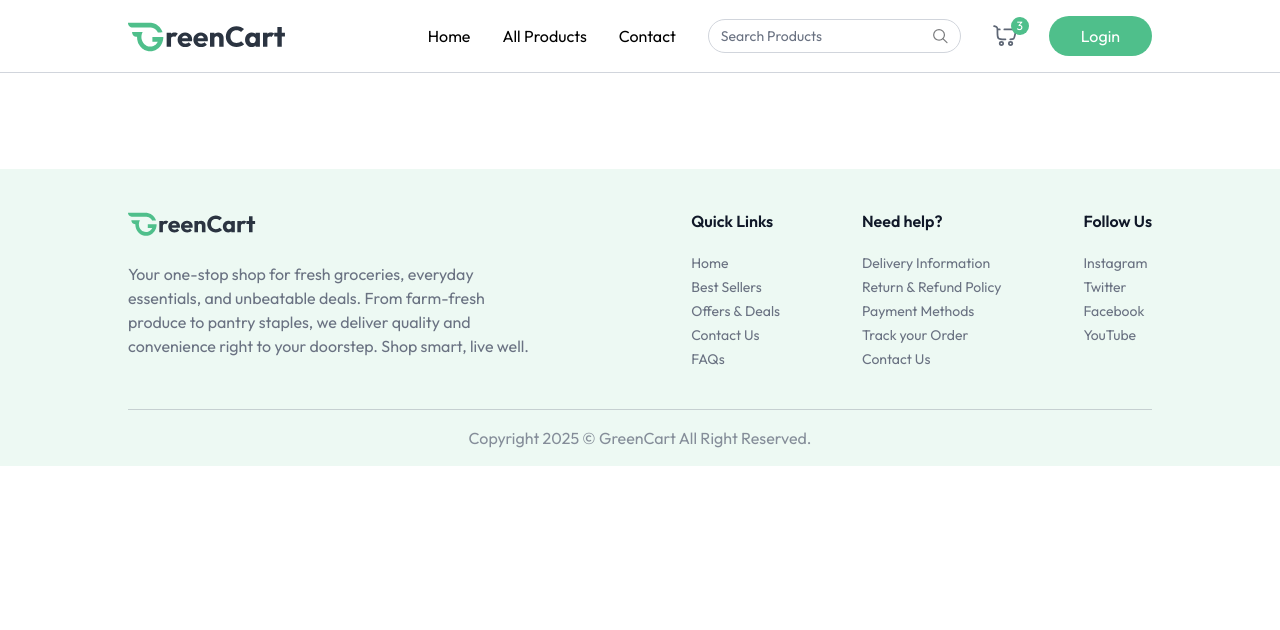
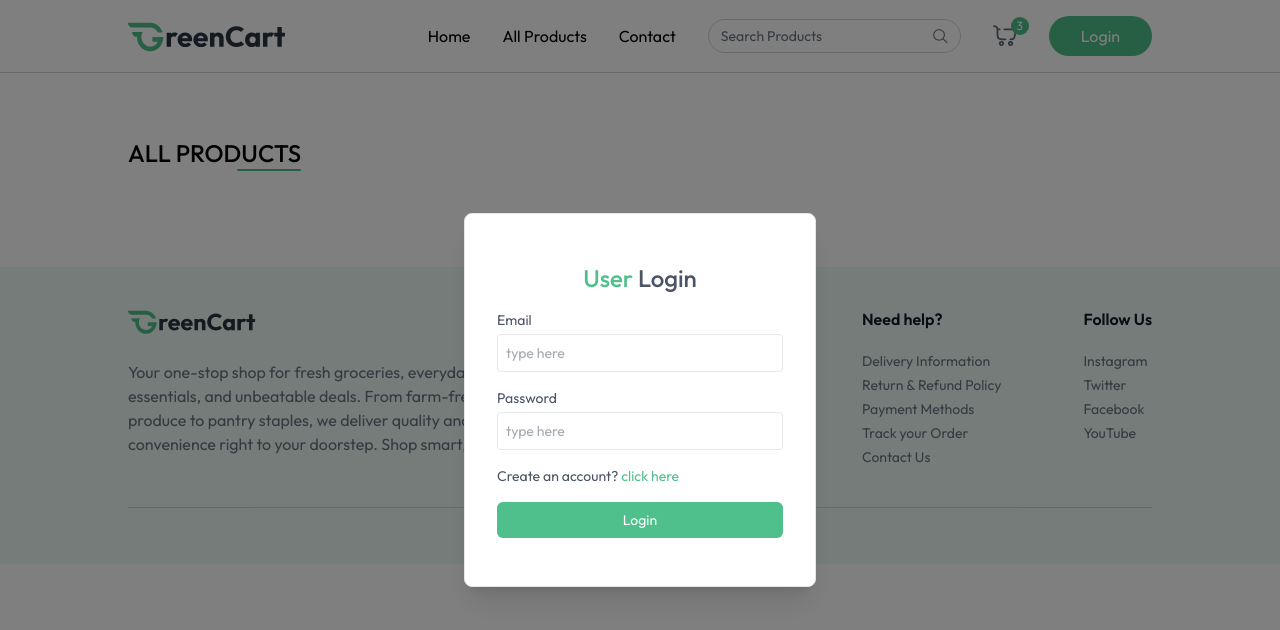
Before and after one commit to kaveeshahq/greencart, a React (Vite) app in the folder client/: page /products in a window 1280 px wide. Both pictures are taken after a click on the button "Login". Shown: the top 630 px of the page. Built offline with nearby package versions, Linux system fonts and the light colour scheme.

Commit message:
Create the Login Form

```diff
--- a/client/src/App.jsx
+++ b/client/src/App.jsx
@@ -3,17 +3,24 @@ import Navbar from "./components/Navbar";
 import Home from "./pages/Home";
 import { Toaster } from "react-hot-toast";
 import Footer from "./components/Footer";
+import { useAppContext } from "./context/AppContext";
+import Login from "./components/Login";
+import AllProducts from "./pages/AllProducts";
 const App = () => {
   const isSellerPath = useLocation().pathname.includes("seller");
+  const { showUserLogin } = useAppContext();
   return (
     <div>
       {isSellerPath ? null : <Navbar />}
+      {showUserLogin ? <Login/> : null}
       <Toaster />
       <div
         className={`${isSellerPath ? "" : "px-6 md:px-16 lg:px-24 xl:px-32"}`}
       >
         <Routes>
           <Route path="/" element={<Home />} />
+          <Route path="/products" element={<AllProducts />} />
+
         </Routes>
       </div>
       {!isSellerPath && <Footer />}
--- /dev/null
+++ b/client/src/components/Login.jsx
@@ -0,0 +1,99 @@
+import React from "react";
+import { useAppContext } from "../context/AppContext";
+
+const Login = () => {
+  const { setShowUserLogin, setUser } = useAppContext();
+
+  const [state, setState] = React.useState("login");
+  const [name, setName] = React.useState("");
+  const [email, setEmail] = React.useState("");
+  const [password, setPassword] = React.useState("");
+
+  const onSubmitHandler = async (event) => {
+    event.preventDefault();
+    setUser({
+      email: "test@khq.dev",
+      name: "Kaveesha",
+    });
+    setShowUserLogin(false);
+  };
+
+  return (
+    <div
+      onClick={() => setShowUserLogin(false)}
+      className="fixed top-0 bottom-0 left-0 right-0 z-30 flex items-center text-sm text-gray-600 bg-black/50 "
+    >
+      <form
+        onSubmit={onSubmitHandler}
+        onClick={(e) => e.stopPropagation()}
+        className="flex flex-col gap-4 m-auto items-start p-8 py-12 w-80 sm:w-[352px] rounded-lg shadow-xl border border-gray-200 bg-white"
+      >
+        <p className="text-2xl font-medium m-auto">
+          <span className="text-primary">User</span>{" "}
+          {state === "login" ? "Login" : "Sign Up"}
+        </p>
+        {state === "register" && (
+          <div className="w-full">
+            <p>Name</p>
+            <input
+              onChange={(e) => setName(e.target.value)}
+              value={name}
+              placeholder="type here"
+              className="border border-gray-200 rounded w-full p-2 mt-1 outline-primary"
+              type="text"
+              required
+            />
+          </div>
+        )}
+        <div className="w-full ">
+          <p>Email</p>
+          <input
+            onChange={(e) => setEmail(e.target.value)}
+            value={email}
+            placeholder="type here"
+            className="border border-gray-200 rounded w-full p-2 mt-1 outline-primary"
+            type="email"
+            required
+          />
+        </div>
+        <div className="w-full ">
+          <p>Password</p>
+          <input
+            onChange={(e) => setPassword(e.target.value)}
+            value={password}
+            placeholder="type here"
+            className="border border-gray-200 rounded w-full p-2 mt-1 outline-primary"
+            type="password"
+            required
+          />
+        </div>
+        {state === "register" ? (
+          <p>
+            Already have account?{" "}
+            <span
+              onClick={() => setState("login")}
+              className="text-primary cursor-pointer"
+            >
+              click here
+            </span>
+          </p>
+        ) : (
+          <p>
+            Create an account?{" "}
+            <span
+              onClick={() => setState("register")}
+              className="text-primary cursor-pointer"
+            >
+              click here
+            </span>
+          </p>
+        )}
+        <button className="bg-primary hover:bg-primary-dull transition-all text-white w-full py-2 rounded-md cursor-pointer">
+          {state === "register" ? "Create Account" : "Login"}
+        </button>
+      </form>
+    </div>
+  );
+};
+
+export default Login;
--- /dev/null
+++ b/client/src/pages/AllProducts.jsx
@@ -0,0 +1,17 @@
+import React from "react";
+import { useAppContext } from "../context/AppContext";
+
+const AllProducts = () => {
+  const { products } = useAppContext();
+
+  return (
+    <div className="mt-16 flex flex-col">
+      <div className="flex flex-col items-end w-max">
+        <p className="text-2xl font-medium uppercase">All Products</p>
+        <div className="w-16 h-0.5 bg-primary rounded-full"></div>
+      </div>
+    </div>
+  );
+};
+
+export default AllProducts;
```
